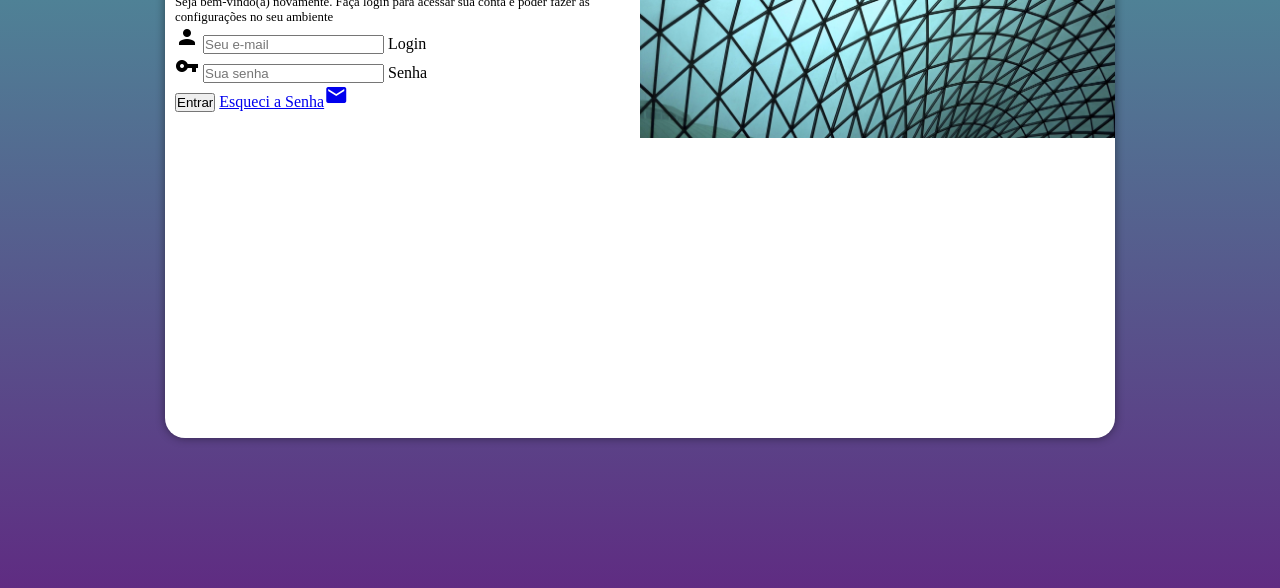
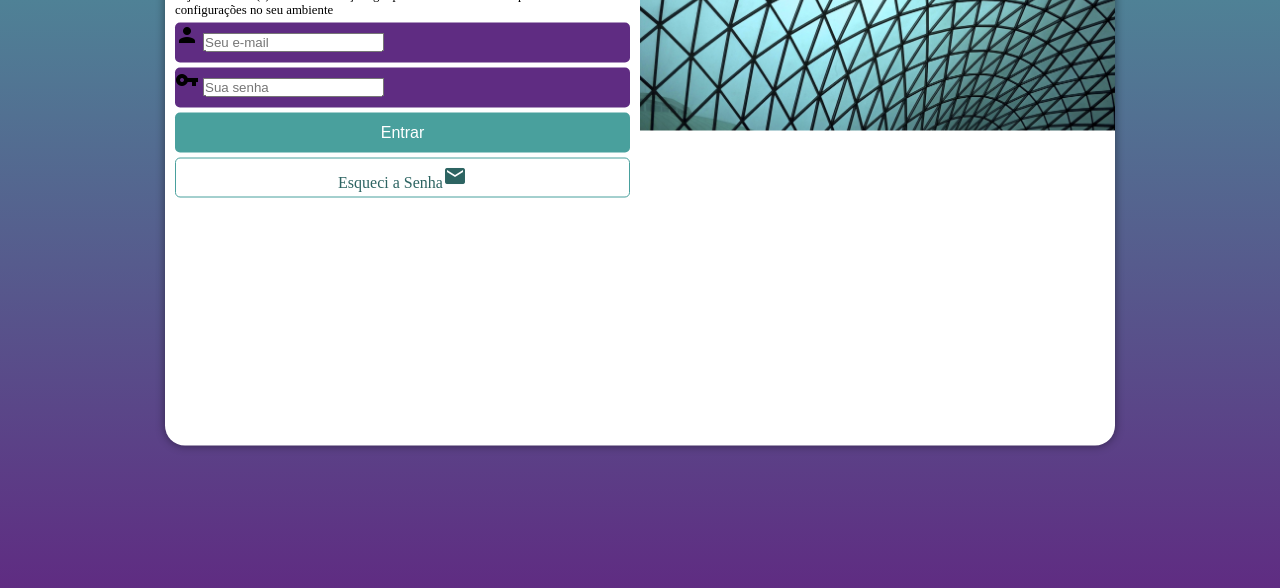
Before and after one commit to caikedomingues/projeto-login, a plain HTML site: page index.html in a window 1280 px wide. Shown: the part 212-800 px from the top of the page. Drawn offline with Linux system fonts and the light colour scheme.

Commit message:
atualização

```diff
--- a/estilo/estilo.css
+++ b/estilo/estilo.css
@@ -28,6 +28,19 @@ main{
 	width: 100vw;
 }
 
+form > div.campo{
+	background-color: var(--lilás);
+	width: 100%;
+	display: block;
+	height: 40px;
+	border-radius: 5px;
+	margin: 5px 0px;
+}
+
+div.campo > label{
+	display: none;
+}
+
 #login{
 	position: absolute;
 	top: 50%;
@@ -35,7 +48,7 @@ main{
 	transform: translate(-50%, -50%);
 	background-color: white;
 	width: 250px;
-	height: 500px;
+	height: 515px;
 	border-radius: 20px;
 	box-shadow: 0px 0px 10px rgba(0, 0, 0, 0.450);
 	overflow: hidden;
@@ -66,3 +79,40 @@ section#login > div#imagem {
 #formulario > p{
 	font-size: 0.8em;
 }
+
+input[type=submit]{
+
+     display: block;
+	font-size: 1em;
+	width: 100%; /*Colocamos assim para ele preencheer
+	apenas o campo, não a tela inteira*/
+	height: 40px;
+	background-color: var(--verde);
+	color: white;
+	border: none;
+	border-radius: 5px;
+	cursor: pointer;
+}
+
+input[type=submit]:hover{
+	background-color: #2d6462;
+}
+
+form > a.botao{
+	display: block;
+	text-align: center;
+	font-size: 1em;
+	width: 100%;
+	padding: 5px;
+	margin-top: 5px;
+	height: 40px;
+	background-color: white;
+	color: #2d6462;
+	border: 1px solid #49a09d;
+	border-radius: 5px;
+	text-decoration: none;
+}
+
+form > a.botao:hover{
+      background-color: #6cd3cf;
+}
--- a/index.html
+++ b/index.html
@@ -39,7 +39,7 @@
 						<label for="isenha">Senha</label>
 					</div>
 					<input type="submit" value="Entrar">
-					<a href="esqueci.html">Esqueci a Senha<i class="material-icons">mail</i></a>
+					<a href="esqueci.html" class="botao">Esqueci a Senha<i class="material-icons">mail</i></a>
 				</form>
 
 
```
